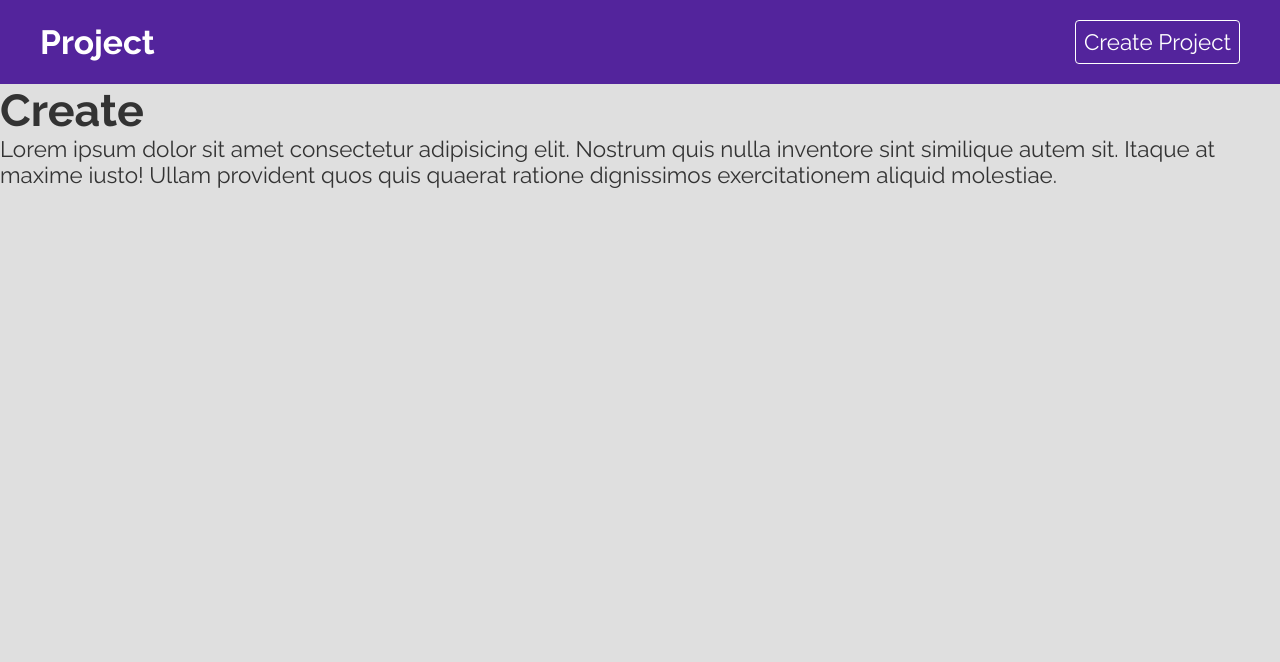
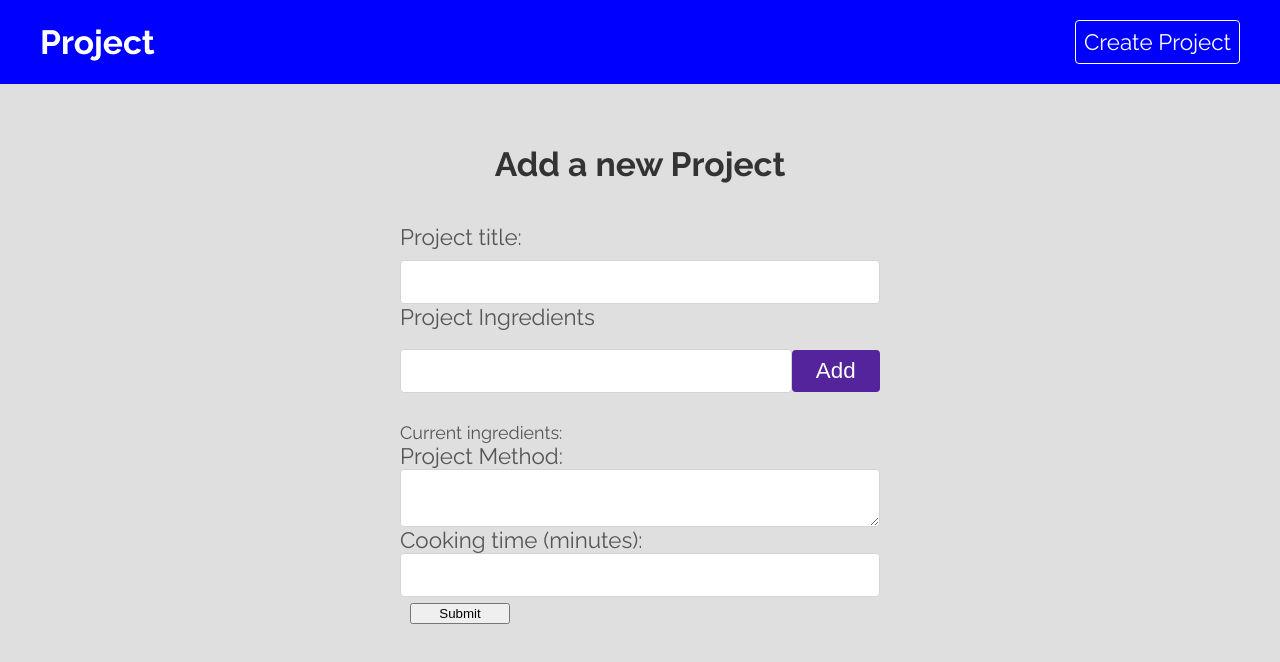
Before and after one commit to craigdev937/crud1context, a React app: page /create in a window 1280 px wide. Shown: the top 662 px of the page. Built offline with nearby package versions, Linux system fonts and the light colour scheme; the HTML template or start-up script is replaced by a standard one.

Commit message:
Created ThemeContext, updated Create, Navbar components.

```diff
--- a/src/app/App.css
+++ b/src/app/App.css
@@ -29,7 +29,7 @@ input, textarea {
     box-sizing: border-box;
 }
 
-.page-title {
+.page__title {
     text-align: center;
     margin: 40px auto;
     color: #333;
--- a/src/app/App.jsx
+++ b/src/app/App.jsx
@@ -1,13 +1,16 @@
 import React from "react";
 import "./App.css";
 import { Main } from "../routes/Main";
+import { ThemeProvider } from "../context/ThemeContext";
 
 export const App = () => {
     return (
         <React.Fragment>
-            <main className="project__main">
-                <Main />
-            </main>
+            <ThemeProvider>
+                <main className="project__main">
+                    <Main />
+                </main>
+            </ThemeProvider>
         </React.Fragment>
     );
 };
--- /dev/null
+++ b/src/context/ThemeContext.jsx
@@ -0,0 +1,35 @@
+import React from "react";
+
+export const ThemeContext = React.createContext();
+
+const themeReducer = (state, action) => {
+    switch (action.type) {
+        case "CHANGE_COLOR":
+            return {...state, color: action.payload}
+        case "CHANGE_MODE":
+            return {...state, mode: action.payload}
+        default:
+            return state;
+    };
+};
+
+export const ThemeProvider = ({ children }) => {
+    const [state, dispatch] = React.useReducer(themeReducer, {
+        color: "blue",
+        mode: "dark"
+    });
+    const changeColor = (color) => {
+        dispatch({ type: "CHANGE_COLOR", payload: color });
+    };
+    const changeMode = (mode) => {
+        dispatch({ type: "CHANGE_MODE", payload: mode });
+    };
+
+    return (
+        <ThemeContext.Provider value={{
+            ...state, changeColor, changeMode
+        }}>
+            { children }
+        </ThemeContext.Provider>
+    );
+};
--- a/src/pages/Create.jsx
+++ b/src/pages/Create.jsx
@@ -1,10 +1,94 @@
 import React from "react";
+import "../styles/Create.css";
+import { useFetch } from "../global/FetchAPI";
+const URL = "http://localhost:5000/projects";
 
 export const Create = () => {
+    const [title, setTitle] = React.useState("");
+    const [method, setMethod] = React.useState("");
+    const [cookingTime, setCookingTime] = React.useState("");
+    const [newIngredient, setNewIngredient] = React.useState("");
+    const [ingredients, setIngredients] = React.useState([]);
+    const ingredientInput = React.useRef(null);
+
+    const { postData } = useFetch(URL, "POST");
+
+    const handleAdd = (event) => {
+        event.preventDefault();
+        const ing = newIngredient.trim();
+        if (ing && !ingredients.includes(ing)) {
+            setIngredients((prevIngredients) => [
+                ...prevIngredients, newIngredient
+            ]);
+        };
+        setNewIngredient("");
+        ingredientInput.current.focus();
+    };
+
+    const handleSubmit = (event) => {
+        event.preventDefault();
+        postData({
+            title, ingredients, method,
+            cookingTime: cookingTime + " minutes"
+        });
+    };
+
     return (
-        <React.Fragment>
-            <h1>Create</h1>
-            <p>Lorem ipsum dolor sit amet consectetur adipisicing elit. Nostrum quis nulla inventore sint similique autem sit. Itaque at maxime iusto! Ullam provident quos quis quaerat ratione dignissimos exercitationem aliquid molestiae.</p>
-        </React.Fragment>
+        <main className="create">
+            <h2 className="page__title">Add a new Project</h2>
+            <form onSubmit={handleSubmit}>
+                <label>
+                    <span className="create__title">Project title:</span>
+                    <input
+                        required
+                        type="text"
+                        value={title}
+                        onChange={(event) =>
+                            setTitle(event.target.value)}
+                    />
+                </label>
+                <label>
+                    <span>Project Ingredients</span>
+                    <aside className="ingredients">
+                        <input
+                            type="text"
+                            value={newIngredient}
+                            ref={ingredientInput}
+                            onChange={(event) =>
+                                setNewIngredient(event.target.value)}
+                        />
+                        <button
+                            className="create__btn"
+                            onClick={handleAdd}
+                            >Add
+                        </button>
+                    </aside>
+                </label>
+                <p className="create_ingred">Current ingredients:
+                    {ingredients.map((ingred) =>
+                        <em key={ingred}>{ingred}</em>
+                    )}
+                </p>
+                <label>
+                    <span>Project Method:</span>
+                    <textarea
+                        required
+                        value={method}
+                        onChange={(event) =>
+                            setMethod(event.target.value)}
+                    />
+                </label>
+                <label>
+                    <span>Cooking time (minutes):</span>
+                    <input
+                        required
+                        type="text"
+                        value={cookingTime}
+                        onChange={(event) => setCookingTime(event.target.name)}
+                    />
+                </label>
+                <button className="submit__btn">Submit</button>
+            </form>
+        </main>
     );
 };
--- a/src/routes/Navbar.jsx
+++ b/src/routes/Navbar.jsx
@@ -1,11 +1,16 @@
 import React from "react";
 import "./Navbar.css";
 import { Link } from "react-router-dom";
+import { ThemeContext } from "../context/ThemeContext";
 
 export const Navbar = () => {
+    const { color } = React.useContext(ThemeContext);
+
     return (
         <React.Fragment>
-            <main className="navbar">
+            <main className="navbar" style={{
+                background: color
+            }}>
                 <nav className="navbar__nav">
                     <Link to="/" className="navbar__brand">
                         <h1>Project</h1>
--- /dev/null
+++ b/src/styles/Create.css
@@ -0,0 +1,39 @@
+.create {
+    color: #555;
+    max-width: 480px;
+    margin: 60px auto;
+}
+
+.create__title {
+    display: block;
+    margin: 30px 0 10px;
+}
+
+.create_ingred {
+    margin-top: 10px;
+    font-size: 0.8em;
+}
+
+.create__btn {
+    display: block;
+    width: 100px;
+    font-size: 1em;
+    color: #fff;
+    padding: 8px 20px;
+    border: 0;
+    border-radius: 4px;
+    background-color: #53249c;
+    cursor: pointer;
+    text-decoration: none;
+    margin: 20px auto;
+}
+
+.ingredients {
+    display: flex;
+    align-items: center;
+}
+
+.submit__btn {
+    margin: 0 0 0 10px;
+    width: 100px;
+}
```
